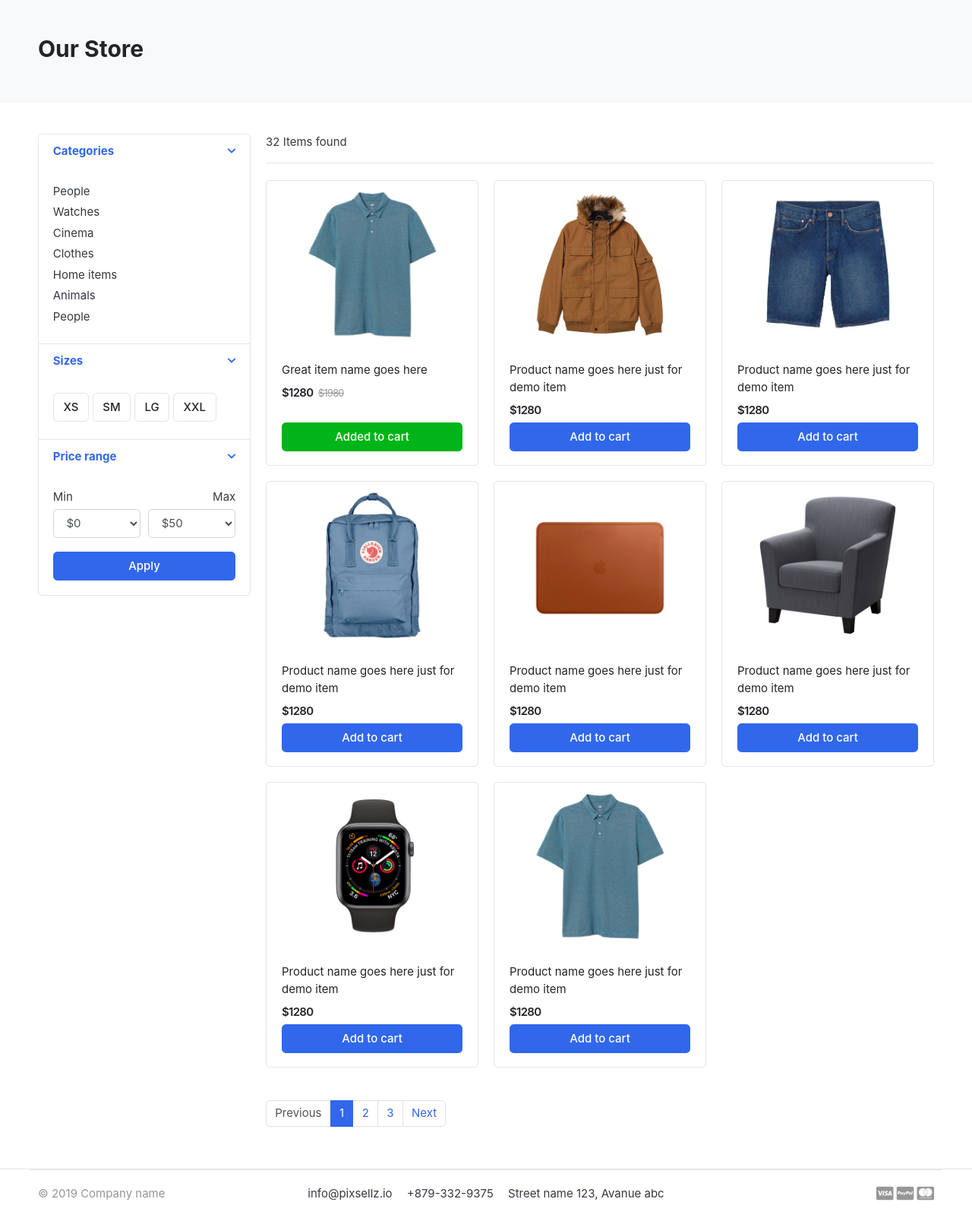
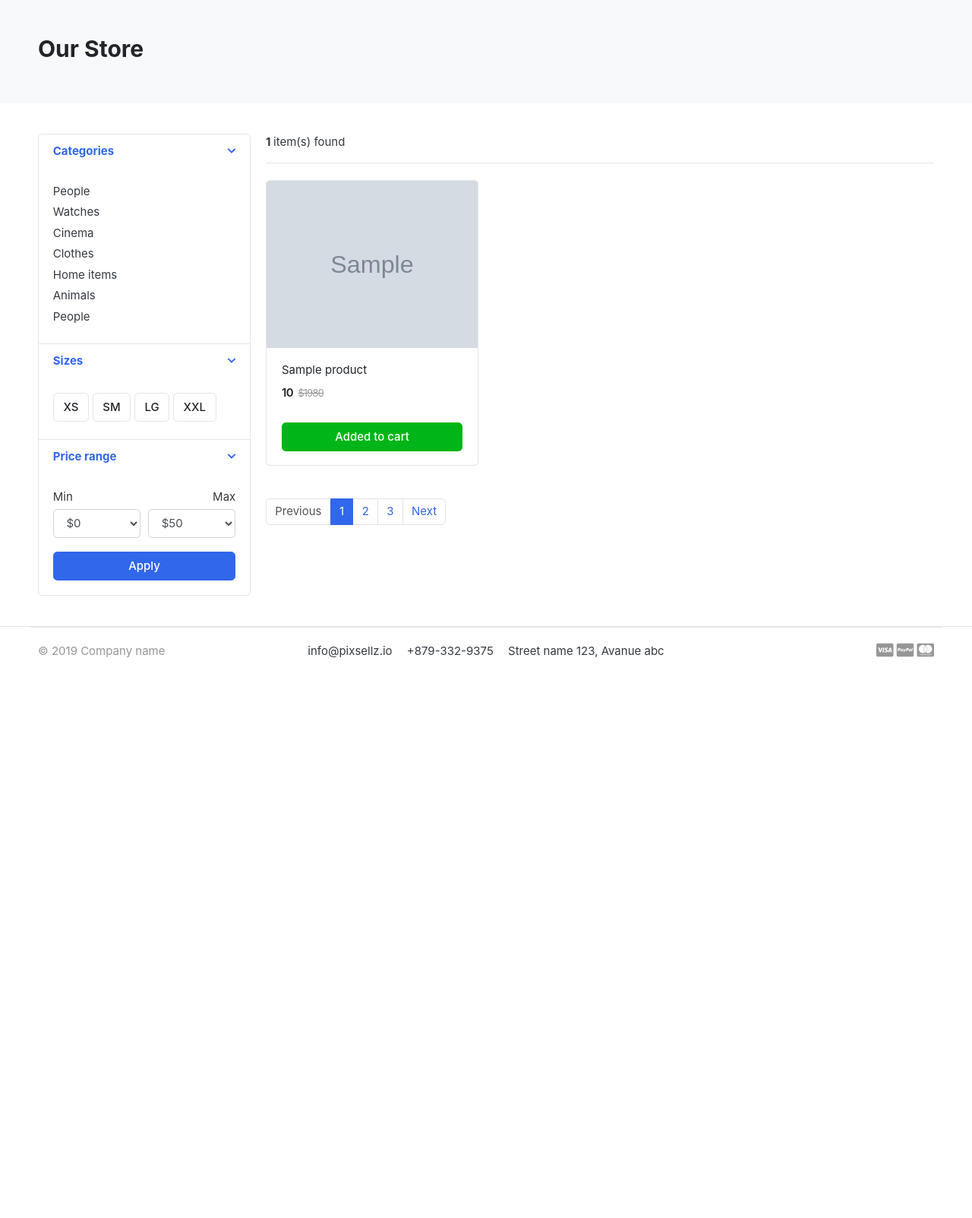
Before and after one commit to BALDE31/Greatekart, a Django app: page /store/ in a window 1280 px wide. Shown: the part 118-1721 px from the top of the page at 76% size. After the commit the page ends 984 px from the top, so only its background shows below. Run offline with Django 3.2, Linux system fonts and the light colour scheme; tables that the repository leaves empty hold one stand-in row (values such as "Sample post"); grey boxes marked "Sample" are stand-in pictures; some libraries are stand-ins or nearby versions; some web fonts are replaced.

Commit message:
Display products in store page

```diff
--- a/store/views.py
+++ b/store/views.py
@@ -3,12 +3,13 @@ from store.models import Product
 
 
 def store(request):
-    """
+
     products = Product.objects.all().filter(is_available=True)
+    product_count = products.count()
 
     context = {
         'products': products,
+        'product_count': product_count,
     }
-    """
 
-    return render(request, 'store/store.html')
+    return render(request, 'store/store.html', context)
--- a/templates/store/store.html
+++ b/templates/store/store.html
@@ -140,25 +140,26 @@
       <main class="col-md-9">
         <header class="border-bottom mb-4 pb-3">
           <div class="form-inline">
-            <span class="mr-md-auto">32 Items found </span>
+            <span class="mr-md-auto"><b>{{product_count}} </b> item(s) found </span>
           </div>
         </header>
         <!-- sect-heading -->
 
         <div class="row">
+          {% for product in products %}
             <div class="col-md-4">
               <figure class="card card-product-grid">
                 <div class="img-wrap">
-                <img src="{% static 'images/items/1.jpg' %}" />
+                  <img src="{{product.images.url}}" />
                 </div>
                 <!-- img-wrap.// -->
                 <figcaption class="info-wrap">
                   <div class="fix-height">
                     <a href="./product-detail.html" class="title"
-                    >Great item name goes here</a
+                      >{{product.product_name}}</a
                     >
                     <div class="price-wrap mt-2">
-                    <span class="price">$1280</span>
+                      <span class="price">{{product.price}}</span>
                       <del class="price-old">$1980</del>
                     </div>
                     <!-- price-wrap.// -->
@@ -167,161 +168,7 @@
                 </figcaption>
               </figure>
             </div>
-          <!-- col.// -->
-
-          <div class="col-md-4">
-            <figure class="card card-product-grid">
-              <div class="img-wrap">
-                <img src="{% static 'images/items/2.jpg' %}" />
-              </div>
-              <!-- img-wrap.// -->
-              <figcaption class="info-wrap">
-                <div class="fix-height">
-                  <a href="./product-detail.html" class="title"
-                    >Product name goes here just for demo item</a
-                  >
-                  <div class="price-wrap mt-2">
-                    <span class="price">$1280</span>
-                  </div>
-                  <!-- price-wrap.// -->
-                </div>
-                <a href="#" class="btn btn-block btn-primary">Add to cart </a>
-              </figcaption>
-            </figure>
-          </div>
-          <!-- col.// -->
-
-          <div class="col-md-4">
-            <figure class="card card-product-grid">
-              <div class="img-wrap">
-                <img src="{% static 'images/items/3.jpg' %}" />
-              </div>
-              <!-- img-wrap.// -->
-              <figcaption class="info-wrap">
-                <div class="fix-height">
-                  <a href="./product-detail.html" class="title"
-                    >Product name goes here just for demo item</a
-                  >
-                  <div class="price-wrap mt-2">
-                    <span class="price">$1280</span>
-                  </div>
-                  <!-- price-wrap.// -->
-                </div>
-                <a href="#" class="btn btn-block btn-primary">Add to cart </a>
-              </figcaption>
-            </figure>
-          </div>
-          <!-- col.// -->
-
-          <div class="col-md-4">
-            <figure class="card card-product-grid">
-              <div class="img-wrap">
-                <img src="{% static 'images/items/4.jpg' %}" />
-              </div>
-              <!-- img-wrap.// -->
-              <figcaption class="info-wrap">
-                <div class="fix-height">
-                  <a href="./product-detail.html" class="title"
-                    >Product name goes here just for demo item</a
-                  >
-                  <div class="price-wrap mt-2">
-                    <span class="price">$1280</span>
-                  </div>
-                  <!-- price-wrap.// -->
-                </div>
-                <a href="#" class="btn btn-block btn-primary">Add to cart </a>
-              </figcaption>
-            </figure>
-          </div>
-          <!-- col.// -->
-
-          <div class="col-md-4">
-            <figure class="card card-product-grid">
-              <div class="img-wrap">
-                <img src="{% static 'images/items/5.jpg' %}" />
-              </div>
-              <!-- img-wrap.// -->
-              <figcaption class="info-wrap">
-                <div class="fix-height">
-                  <a href="./product-detail.html" class="title"
-                    >Product name goes here just for demo item</a
-                  >
-                  <div class="price-wrap mt-2">
-                    <span class="price">$1280</span>
-                  </div>
-                  <!-- price-wrap.// -->
-                </div>
-                <a href="#" class="btn btn-block btn-primary">Add to cart </a>
-              </figcaption>
-            </figure>
-          </div>
-          <!-- col.// -->
-
-          <div class="col-md-4">
-            <figure class="card card-product-grid">
-              <div class="img-wrap">
-                <img src="{% static 'images/items/6.jpg' %}" />
-              </div>
-              <!-- img-wrap.// -->
-              <figcaption class="info-wrap">
-                <div class="fix-height">
-                  <a href="./product-detail.html" class="title"
-                    >Product name goes here just for demo item</a
-                  >
-                  <div class="price-wrap mt-2">
-                    <span class="price">$1280</span>
-                  </div>
-                  <!-- price-wrap.// -->
-                </div>
-                <a href="#" class="btn btn-block btn-primary">Add to cart </a>
-              </figcaption>
-            </figure>
-          </div>
-          <!-- col.// -->
-
-          <div class="col-md-4">
-            <figure class="card card-product-grid">
-              <div class="img-wrap">
-                <img src="{% static 'images/items/7.jpg' %}" />
-              </div>
-              <!-- img-wrap.// -->
-              <figcaption class="info-wrap">
-                <div class="fix-height">
-                  <a href="./product-detail.html" class="title"
-                    >Product name goes here just for demo item</a
-                  >
-                  <div class="price-wrap mt-2">
-                    <span class="price">$1280</span>
-                  </div>
-                  <!-- price-wrap.// -->
-                </div>
-                <a href="#" class="btn btn-block btn-primary">Add to cart </a>
-              </figcaption>
-            </figure>
-          </div>
-          <!-- col.// -->
-
-          <div class="col-md-4">
-            <figure class="card card-product-grid">
-              <div class="img-wrap">
-                <img src="{% static 'images/items/1.jpg' %}" />
-              </div>
-              <!-- img-wrap.// -->
-              <figcaption class="info-wrap">
-                <div class="fix-height">
-                  <a href="./product-detail.html" class="title"
-                    >Product name goes here just for demo item</a
-                  >
-                  <div class="price-wrap mt-2">
-                    <span class="price">$1280</span>
-                  </div>
-                  <!-- price-wrap.// -->
-                </div>
-                <a href="#" class="btn btn-block btn-primary">Add to cart </a>
-              </figcaption>
-            </figure>
-          </div>
-          <!-- col.// -->
+          {% endfor %}
         </div>
         <!-- row end.// -->
 
```
Lines whose indentation alone changed are shown as unchanged.
